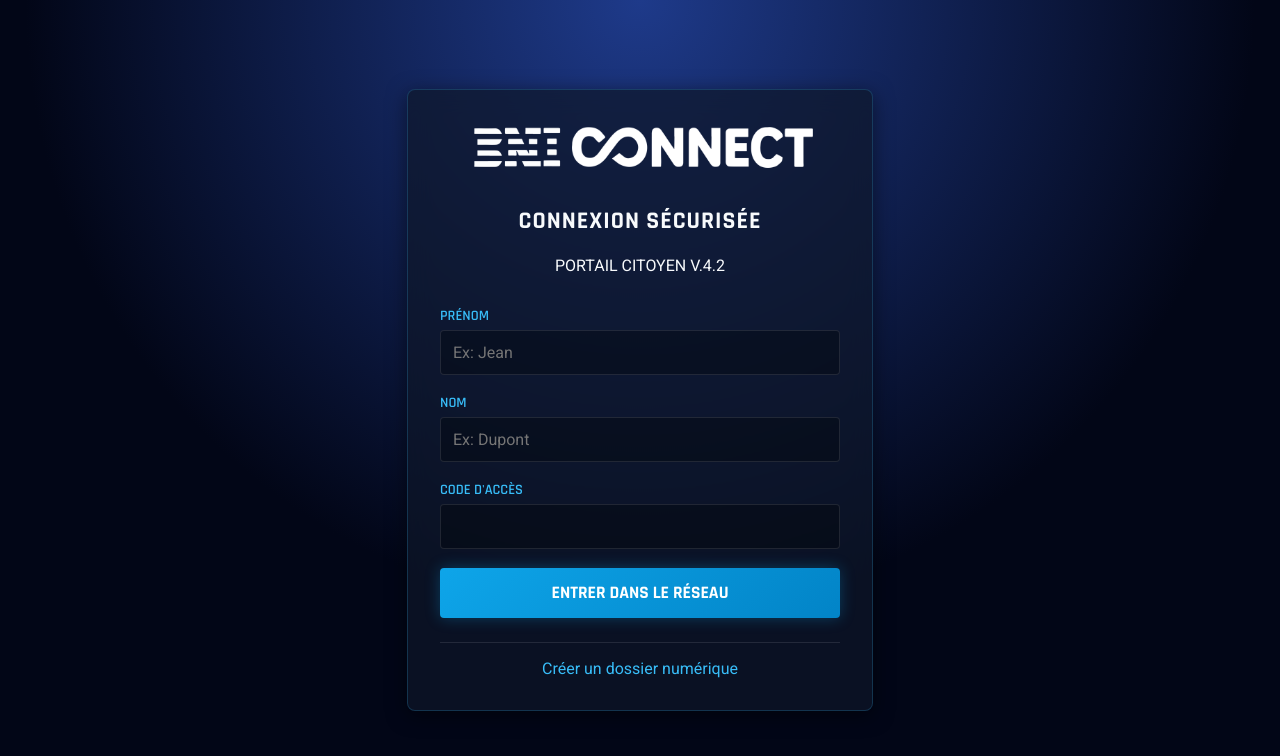
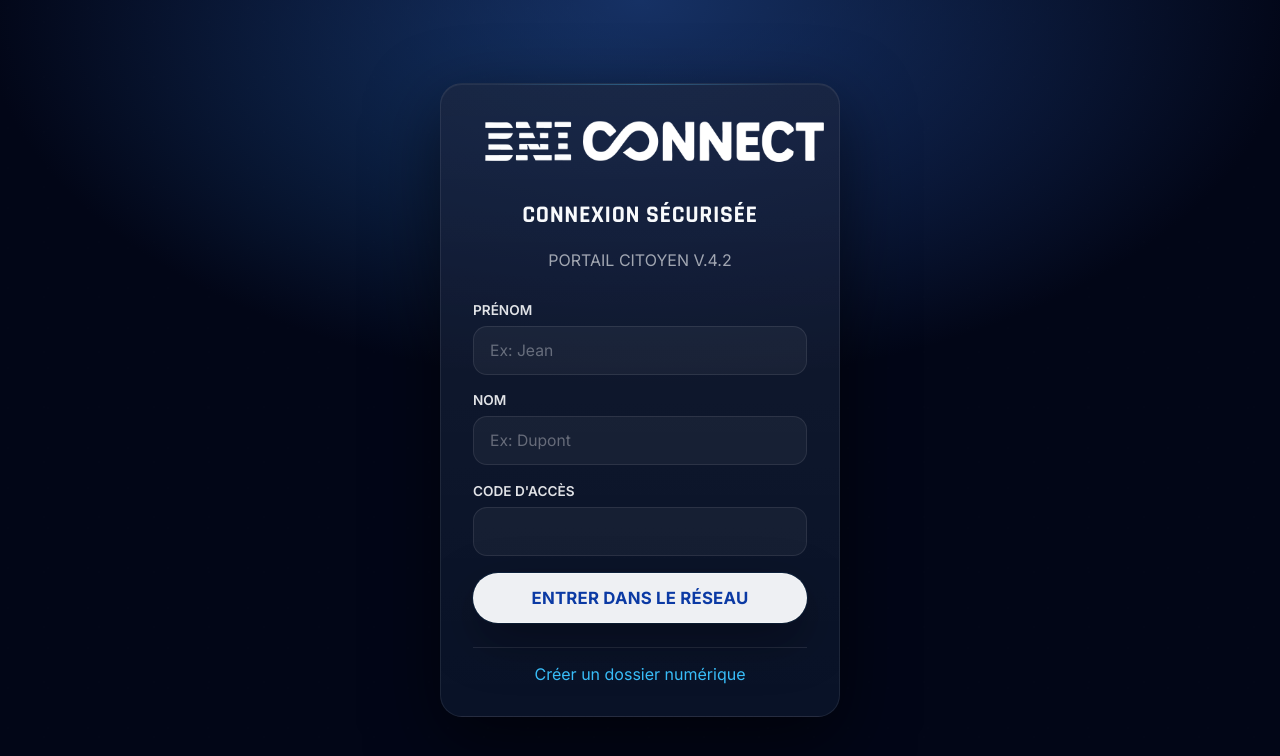
Before and after one commit to vasla13/bni-connect, a React (Vite) app: page / in a window 1280 px wide. Shown: the top 756 px of the page. Built offline with nearby package versions, Linux system fonts and the light colour scheme; no server answers; the HTML template or start-up script is replaced by a standard one.

Commit message:
Refactor index.css; update color palette and typography, enhance layout and button styles for improved aesthetics and usability

```diff
--- a/src/index.css
+++ b/src/index.css
@@ -1,122 +1,345 @@
-@import url('https://fonts.googleapis.com/css2?family=Rajdhani:wght@500;600;700&family=Roboto:wght@300;400;500;700&display=swap');
+@import url('https://fonts.googleapis.com/css2?family=Inter:wght@400;500;600;700&family=Rajdhani:wght@600;700&display=swap');
 
 :root {
-  /* PALETTE HYBRIDE : BNI x 2035 */
-  --bg-deep: #020617;       /* Noir bleuté */
-  --bg-gradient: radial-gradient(circle at 50% 0%, #1e3a8a 0%, #020617 60%);
+  /* ===== CORPO 2035 (premium, clean, bleu) ===== */
+  --bg-deep: #020617;
+  --bg-ink: #06122c;
+  --bg-blue: #0b3aa4;
 
-  --glass-bg: rgba(15, 23, 42, 0.7);
-  --glass-border: 1px solid rgba(56, 189, 248, 0.2);
+  /* Dégradé clean, sans grille “tech” visible */
+  --bg-gradient:
+    radial-gradient(1200px 700px at 50% 0%, rgba(59,130,246,0.35) 0%, rgba(2,6,23,1) 55%),
+    radial-gradient(900px 500px at 20% 30%, rgba(14,165,233,0.18) 0%, rgba(2,6,23,0) 60%),
+    radial-gradient(900px 500px at 80% 35%, rgba(37,99,235,0.18) 0%, rgba(2,6,23,0) 60%);
 
-  --primary: #38bdf8;       /* Cyan BNI Futuriste */
-  --primary-glow: rgba(56, 189, 248, 0.5);
-  --secondary: #1e293b;     /* Gris bleuté sombre */
+  /* Glass */
+  --glass-bg: rgba(7, 18, 44, 0.62);
+  --glass-bg-strong: rgba(7, 18, 44, 0.75);
+  --glass-border: 1px solid rgba(255, 255, 255, 0.08);
+  --glass-border-accent: 1px solid rgba(56, 189, 248, 0.18);
+
+  /* Accents */
+  --primary: #38bdf8;
+  --primary-2: #2563eb;
+  --primary-glow: rgba(56, 189, 248, 0.22);
 
   --text-main: #f8fafc;
-  --text-muted: #94a3b8;
+  --text-muted: rgba(248, 250, 252, 0.62);
 
   --danger: #ef4444;
-  --success: #10b981;
+  --success: #22c55e;
   --warning: #f59e0b;
 
-  --radius: 8px;
+  /* Arrondis / spacing */
+  --radius: 22px;
+  --radius-sm: 14px;
+  --pill: 999px;
+
+  /* Ombres premium */
+  --shadow-lg: 0 24px 70px rgba(0, 0, 0, 0.55);
+  --shadow-md: 0 12px 35px rgba(0, 0, 0, 0.45);
+  --shadow-inset: inset 0 1px 0 rgba(255,255,255,0.06);
+
+  /* Focus ring */
+  --ring: 0 0 0 4px rgba(56, 189, 248, 0.16);
 }
+
+/* ===== BASE ===== */
+* { box-sizing: border-box; }
 
 body {
   margin: 0;
-  font-family: 'Roboto', sans-serif; /* Lecture confortable */
+  font-family: 'Inter', sans-serif;
   background-color: var(--bg-deep);
-  background-image:
-    var(--bg-gradient),
-    linear-gradient(rgba(56, 189, 248, 0.05) 1px, transparent 1px),
-    linear-gradient(90deg, rgba(56, 189, 248, 0.05) 1px, transparent 1px);
-  background-size: 100% 100%, 50px 50px, 50px 50px;
+  background-image: var(--bg-gradient);
   background-attachment: fixed;
   color: var(--text-main);
   min-height: 100vh;
+  -webkit-font-smoothing: antialiased;
+  -moz-osx-font-smoothing: grayscale;
+  position: relative;
+  overflow-x: hidden;
 }
 
-/* TYPOGRAPHIE TECH */
+/* Micro “grain” discret (100% CSS, pas d’image) */
+body::before {
+  content: "";
+  position: fixed;
+  inset: 0;
+  pointer-events: none;
+  background:
+    radial-gradient(circle at 20% 20%, rgba(255,255,255,0.06) 0 1px, transparent 2px) 0 0/40px 40px,
+    radial-gradient(circle at 80% 40%, rgba(255,255,255,0.04) 0 1px, transparent 2px) 0 0/55px 55px;
+  opacity: 0.10;
+  mix-blend-mode: overlay;
+}
+
+/* ===== TYPO ===== */
 h1, h2, h3, h4, .tech-font {
   font-family: 'Rajdhani', sans-serif;
+  letter-spacing: 0.6px;
   text-transform: uppercase;
-  letter-spacing: 1px;
 }
 
-/* LAYOUT */
+p, small, .muted { color: var(--text-muted); }
+
+/* ===== LAYOUT ===== */
 .container { max-width: 1200px; margin: 0 auto; padding: 2rem; }
-.flex-center { display: flex; justify-content: center; align-items: center; min-height: 100vh; }
-.grid-2 { display: grid; grid-template-columns: 1fr 1fr; gap: 2rem; }
+
+.flex-center {
+  display: flex;
+  justify-content: center;
+  align-items: center;
+  min-height: 100vh;
+  padding: 2rem;
+}
+
+/* Pour ta page register : obligatoire à gauche, optionnel à droite */
+.grid-2, .form-split {
+  display: grid;
+  grid-template-columns: 1fr 1fr;
+  gap: 1.25rem;
+}
+
 .w-full { width: 100%; }
 
-/* CARTES "PRO" */
+/* ===== CARDS (auth + dashboard) ===== */
 .pro-card {
-  background: var(--glass-bg);
-  backdrop-filter: blur(12px);
+  background: linear-gradient(180deg, rgba(255,255,255,0.06), rgba(255,255,255,0.02));
+  background-color: var(--glass-bg);
+  backdrop-filter: blur(16px);
+  -webkit-backdrop-filter: blur(16px);
   border: var(--glass-border);
-  box-shadow: 0 4px 20px rgba(0, 0, 0, 0.5);
   border-radius: var(--radius);
+  box-shadow: var(--shadow-lg), var(--shadow-inset);
   padding: 2rem;
-  transition: transform 0.2s, border-color 0.2s;
+  position: relative;
+  overflow: hidden;
+  transition: transform 0.18s ease, border-color 0.18s ease, box-shadow 0.18s ease;
 }
-.pro-card:hover { border-color: var(--primary-glow); }
 
-/* INPUTS */
-.input-group { margin-bottom: 1.2rem; }
-label { display: block; font-family: 'Rajdhani', sans-serif; font-weight: 600; color: var(--primary); margin-bottom: 5px; font-size: 0.9rem; }
+/* highlight top (comme tes captures) */
+.pro-card::after {
+  content: "";
+  position: absolute;
+  top: -2px;
+  left: 12%;
+  width: 76%;
+  height: 3px;
+  background: linear-gradient(90deg, transparent, rgba(56,189,248,0.55), transparent);
+  opacity: 0.55;
+  filter: blur(0.2px);
+}
+
+.pro-card:hover {
+  transform: translateY(-2px);
+  border: var(--glass-border-accent);
+  box-shadow: var(--shadow-lg), 0 0 0 1px rgba(56,189,248,0.10), var(--shadow-inset);
+}
+
+/* Variante plus dense (cards KPI) */
+.pro-card.compact { padding: 1.4rem; border-radius: calc(var(--radius) - 6px); }
+
+/* ===== INPUTS ===== */
+.input-group { margin-bottom: 1.1rem; }
+
+label {
+  display: block;
+  font-family: 'Inter', sans-serif;
+  font-weight: 600;
+  color: rgba(248,250,252,0.9);
+  margin-bottom: 8px;
+  font-size: 0.85rem;
+}
+
 input, select {
-  width: 100%; padding: 12px;
-  background: rgba(0, 0, 0, 0.3);
-  border: 1px solid rgba(255, 255, 255, 0.1);
-  border-radius: 4px; color: white;
-  font-family: 'Roboto', sans-serif; font-size: 1rem;
-  outline: none; transition: 0.3s;
-  box-sizing: border-box; /* Important pour ne pas casser la largeur */
+  width: 100%;
+  padding: 14px 16px;
+  background: rgba(255,255,255,0.045);
+  border: 1px solid rgba(255,255,255,0.09);
+  border-radius: var(--radius-sm);
+  color: var(--text-main);
+  font-family: 'Inter', sans-serif;
+  font-size: 0.98rem;
+  outline: none;
+  transition: border-color 0.2s ease, box-shadow 0.2s ease, background 0.2s ease;
 }
-input:focus { border-color: var(--primary); background: rgba(56, 189, 248, 0.05); }
 
-/* BOUTONS */
-button { cursor: pointer; transition: 0.3s; font-family: 'Rajdhani', sans-serif; font-weight: 700; border-radius: 4px; text-transform: uppercase; }
+input::placeholder { color: rgba(248,250,252,0.35); }
 
+input:focus, select:focus {
+  border-color: rgba(56,189,248,0.55);
+  box-shadow: var(--ring);
+  background: rgba(56,189,248,0.06);
+}
+
+/* ===== BUTTONS ===== */
+button {
+  cursor: pointer;
+  transition: transform 0.18s ease, box-shadow 0.18s ease, opacity 0.18s ease, background 0.18s ease;
+  font-family: 'Inter', sans-serif;
+  font-weight: 700;
+  border-radius: var(--pill);
+  text-transform: none; /* plus “corporate premium” */
+  letter-spacing: 0.2px;
+}
+
+/* Bouton principal : blanc pill + texte bleu (comme tes images) */
 .btn-main {
-  width: 100%; padding: 14px;
-  background: linear-gradient(135deg, #0ea5e9 0%, #0284c7 100%);
-  color: white; border: none; font-size: 1.1rem;
-  box-shadow: 0 0 15px rgba(14, 165, 233, 0.3);
+  width: 100%;
+  padding: 14px 18px;
+  background: rgba(248,250,252,0.96);
+  color: #0b3aa4;
+  border: 1px solid rgba(255,255,255,0.30);
+  font-size: 1.05rem;
+  box-shadow: 0 18px 50px rgba(0,0,0,0.35), 0 0 0 1px rgba(56,189,248,0.10);
 }
-.btn-main:hover { transform: translateY(-2px); box-shadow: 0 0 25px rgba(14, 165, 233, 0.6); }
-.btn-main:disabled { opacity: 0.5; cursor: not-allowed; transform: none; box-shadow: none; }
 
+.btn-main:hover {
+  transform: translateY(-1px);
+  box-shadow: 0 24px 70px rgba(0,0,0,0.45), 0 0 22px rgba(56,189,248,0.18);
+}
+
+.btn-main:disabled {
+  opacity: 0.55;
+  cursor: not-allowed;
+  transform: none;
+  box-shadow: none;
+}
+
+/* Bouton ghost corporate */
 .btn-secondary {
-  background: transparent; border: 1px solid var(--text-muted); color: var(--text-muted);
-  padding: 8px 16px; font-size: 0.9rem;
+  background: rgba(255,255,255,0.04);
+  border: 1px solid rgba(255,255,255,0.14);
+  color: rgba(248,250,252,0.85);
+  padding: 10px 16px;
+  font-size: 0.92rem;
 }
-.btn-secondary:hover { border-color: white; color: white; background: rgba(255,255,255,0.05); }
 
-.btn-danger { background: rgba(239, 68, 68, 0.2); border: 1px solid var(--danger); color: var(--danger); padding: 8px 16px; }
-.btn-danger:hover { background: var(--danger); color: white; }
+.btn-secondary:hover {
+  background: rgba(255,255,255,0.06);
+  border-color: rgba(56,189,248,0.25);
+  box-shadow: 0 0 20px rgba(56,189,248,0.10);
+}
 
-/* MODALES & NOTIFS (Anti-Google Popup) */
+.btn-danger {
+  background: rgba(239, 68, 68, 0.12);
+  border: 1px solid rgba(239, 68, 68, 0.35);
+  color: rgba(248,250,252,0.92);
+  padding: 10px 16px;
+}
+.btn-danger:hover {
+  background: rgba(239, 68, 68, 0.20);
+  box-shadow: 0 0 20px rgba(239,68,68,0.18);
+}
+
+/* ===== TOPBAR / AVATAR / BADGES (dashboard) ===== */
+.topbar {
+  display: flex;
+  align-items: center;
+  justify-content: space-between;
+  gap: 1rem;
+  padding: 1.2rem 1.4rem;
+  border-radius: calc(var(--radius) - 6px);
+  background: var(--glass-bg-strong);
+  border: var(--glass-border);
+  box-shadow: var(--shadow-md), var(--shadow-inset);
+}
+
+.userbox { display: flex; align-items: center; gap: 0.9rem; }
+
+.avatar {
+  width: 42px;
+  height: 42px;
+  border-radius: 50%;
+  background: rgba(248,250,252,0.92);
+  color: #0b3aa4;
+  display: grid;
+  place-items: center;
+  font-weight: 800;
+  border: 1px solid rgba(56,189,248,0.20);
+  box-shadow: 0 0 0 3px rgba(56,189,248,0.08);
+}
+
+.status-badge {
+  display: inline-flex;
+  align-items: center;
+  gap: 6px;
+  padding: 4px 10px;
+  border-radius: var(--pill);
+  font-size: 0.78rem;
+  font-weight: 700;
+  background: rgba(34,197,94,0.12);
+  border: 1px solid rgba(34,197,94,0.28);
+  color: rgba(248,250,252,0.9);
+}
+
+/* ===== PROGRESS BAR (KPI) ===== */
+.progress {
+  width: 100%;
+  height: 10px;
+  border-radius: var(--pill);
+  background: rgba(255,255,255,0.06);
+  overflow: hidden;
+  border: 1px solid rgba(255,255,255,0.08);
+}
+
+.progress > span {
+  display: block;
+  height: 100%;
+  width: 40%;
+  border-radius: var(--pill);
+  background: linear-gradient(90deg, rgba(56,189,248,0.95), rgba(37,99,235,0.95));
+  box-shadow: 0 0 18px rgba(56,189,248,0.18);
+}
+
+/* ===== MODALES / TOAST ===== */
 .overlay {
-  position: fixed; inset: 0; background: rgba(0,0,0,0.85); z-index: 9999;
-  display: flex; justify-content: center; align-items: center; backdrop-filter: blur(5px);
-  animation: fadeIn 0.2s ease-out;
+  position: fixed;
+  inset: 0;
+  background: rgba(0,0,0,0.78);
+  z-index: 9999;
+  display: flex;
+  justify-content: center;
+  align-items: center;
+  backdrop-filter: blur(8px);
+  -webkit-backdrop-filter: blur(8px);
+  animation: fadeIn 0.18s ease-out;
 }
+
 .modal-box {
-  background: #0f172a; border: 1px solid var(--primary); padding: 2rem;
-  width: 90%; max-width: 450px; border-radius: var(--radius); text-align: center;
-  box-shadow: 0 0 50px rgba(56, 189, 248, 0.2);
+  background: var(--glass-bg-strong);
+  border: var(--glass-border-accent);
+  padding: 2rem;
+  width: 92%;
+  max-width: 480px;
+  border-radius: var(--radius);
+  text-align: center;
+  box-shadow: var(--shadow-lg);
 }
 
 .toast {
-  position: fixed; bottom: 30px; left: 50%; transform: translateX(-50%);
-  background: var(--primary); color: #000; padding: 10px 24px;
-  border-radius: 50px; font-weight: bold; z-index: 10000;
-  box-shadow: 0 0 20px var(--primary-glow); animation: slideUp 0.3s cubic-bezier(0.175, 0.885, 0.32, 1.275);
+  position: fixed;
+  bottom: 26px;
+  left: 50%;
+  transform: translateX(-50%);
+  background: rgba(248,250,252,0.95);
+  color: #0b3aa4;
+  padding: 12px 22px;
+  border-radius: var(--pill);
+  font-weight: 800;
+  z-index: 10000;
+  border: 1px solid rgba(56,189,248,0.18);
+  box-shadow: 0 24px 70px rgba(0,0,0,0.45), 0 0 22px rgba(56,189,248,0.16);
+  animation: slideUp 0.25s cubic-bezier(0.175, 0.885, 0.32, 1.275);
 }
 
 @keyframes fadeIn { from { opacity: 0; } to { opacity: 1; } }
-@keyframes slideUp { from { transform: translate(-50%, 20px); opacity: 0; } to { transform: translate(-50%, 0); opacity: 1; } }
+@keyframes slideUp { from { transform: translate(-50%, 18px); opacity: 0; } to { transform: translate(-50%, 0); opacity: 1; } }
 
-/* Responsive Grid */
-@media (max-width: 768px) { .grid-2 { grid-template-columns: 1fr; } }
+/* ===== RESPONSIVE ===== */
+@media (max-width: 900px) {
+  .grid-2, .form-split { grid-template-columns: 1fr; }
+  .flex-center { padding: 1.2rem; }
+  .pro-card { padding: 1.6rem; }
+}
```
